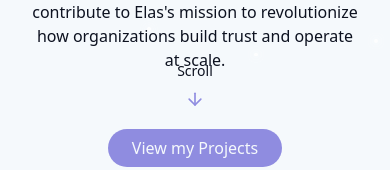
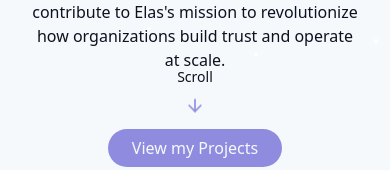
Before and after one commit to AlexTKHE/digitalPortfolio, a React (Vite) app: page / in a window 390 px wide. Shown: the part 768-938 px from the top of the page. Built offline with nearby package versions, Linux system fonts and the light colour scheme.

Commit message:
updated mobile version

```diff
--- a/src/components/HeroSection.tsx
+++ b/src/components/HeroSection.tsx
@@ -9,10 +9,10 @@ export const HeroSection = () => {
                     <span className="opacity-0 animate-fade-in">Hello! I am </span>
                     <span className="text-primary opacity-0 animate-fade-in-delay-1">Alex </span>
                     <span className="text-gradient ml-2 opacity-0 animate-fade-in-delay-2">Thompson</span>
-                    <span className="text-primary ml-2 opacity-0 animate-fade-in-delay-2">...</span>
+                    <span className="text-primary ml-2 opacity-0 animate-fade-in-delay-3">...</span>
                 </h1>
 
-                <p className="text-md md:text-lg text-muted-foreground max-w-none md:max-w-2xl mx-auto opacity-0 animate-fade-in-delay-3">
+                <p className="text-md md:text-lg text-muted-foreground max-w-none md:max-w-2xl mx-auto opacity-0 animate-fade-in-delay-4">
                 and I'm a front-end developer, designer, and engineering student with a deep interest in emerging technologies and systems that drive real-world impact. With a strong foundation in visual design and front-end tools such as Figma, React, and Typescript, I specialize in building clean, intuitive interfaces that make complex systems feel simple.
                 As a Chemical Engineering major at UCSB and an initial member of a software startup, I've worked on projects ranging from education tools to brand identity design. My experience in 3D modeling, lab experiments, and user-facing platforms gives me a unique lens on how physical systems and digital interfaces intersect. What draws me to Elas is its bold application of blockchain and AI in practical industries.
                 I'm excited by the idea of creating user-first tools that make advanced technologies accessible, secure, and elegant. With a high work ethic, a fast learning curve, and a passion for precision, I am eager for the opportunity to contribute to Elas's mission to revolutionize how organizations build trust and operate at scale.
@@ -21,9 +21,9 @@ export const HeroSection = () => {
         </div>
 
         {/* Scroll indicator */}
-        <div className="flex flex-col items-center animate-bounce mb-4">
-            <span className="text-sm text-muted-foreground mb-2"> Scroll </span>
-            <ArrowDown className="h-5 w-5 text-primary" />
+        <div className="flex flex-col items-center mb-4 opacity-0 animate-fade-in-delay-4">
+            <span className="text-sm text-muted-foreground mb-2  animate-bounce"> Scroll </span>
+            <ArrowDown className="h-5 w-5 text-primary  animate-bounce" />
         </div>
 
         {/* View my Projects button */}
```
